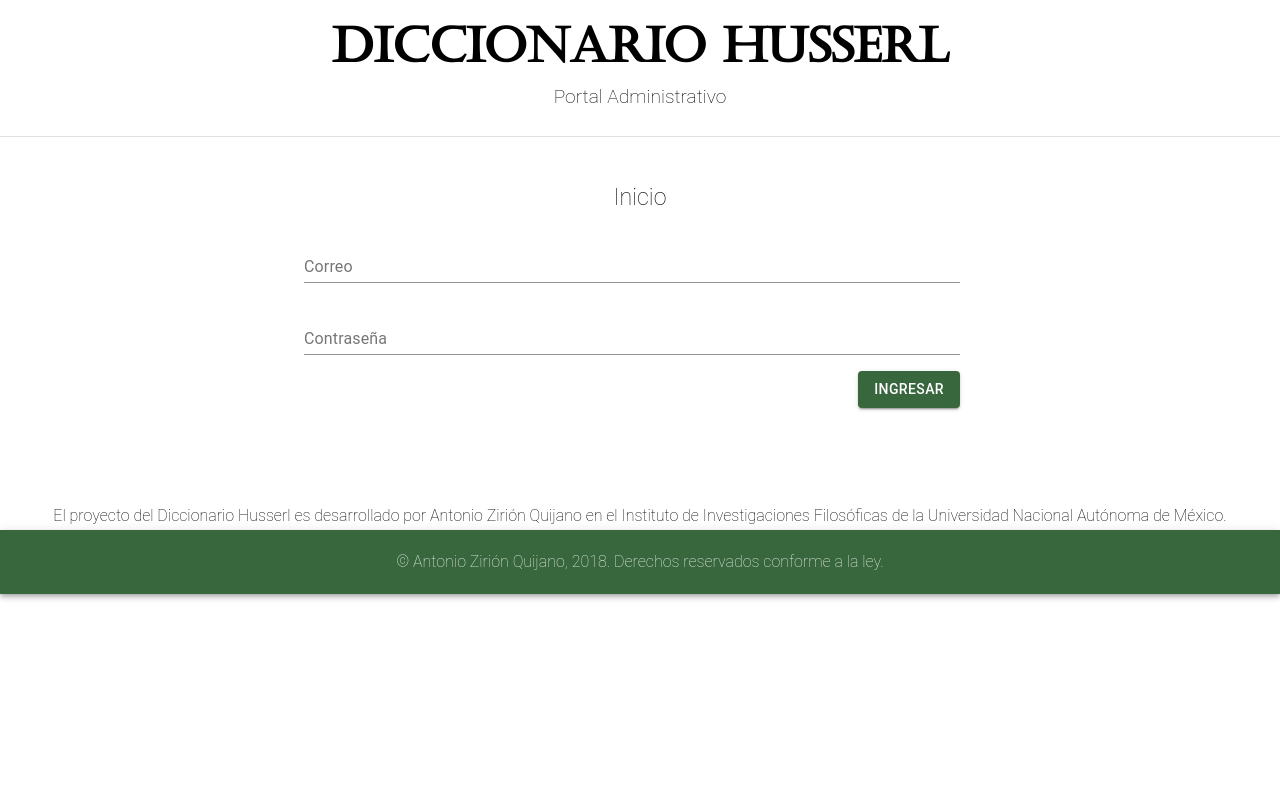
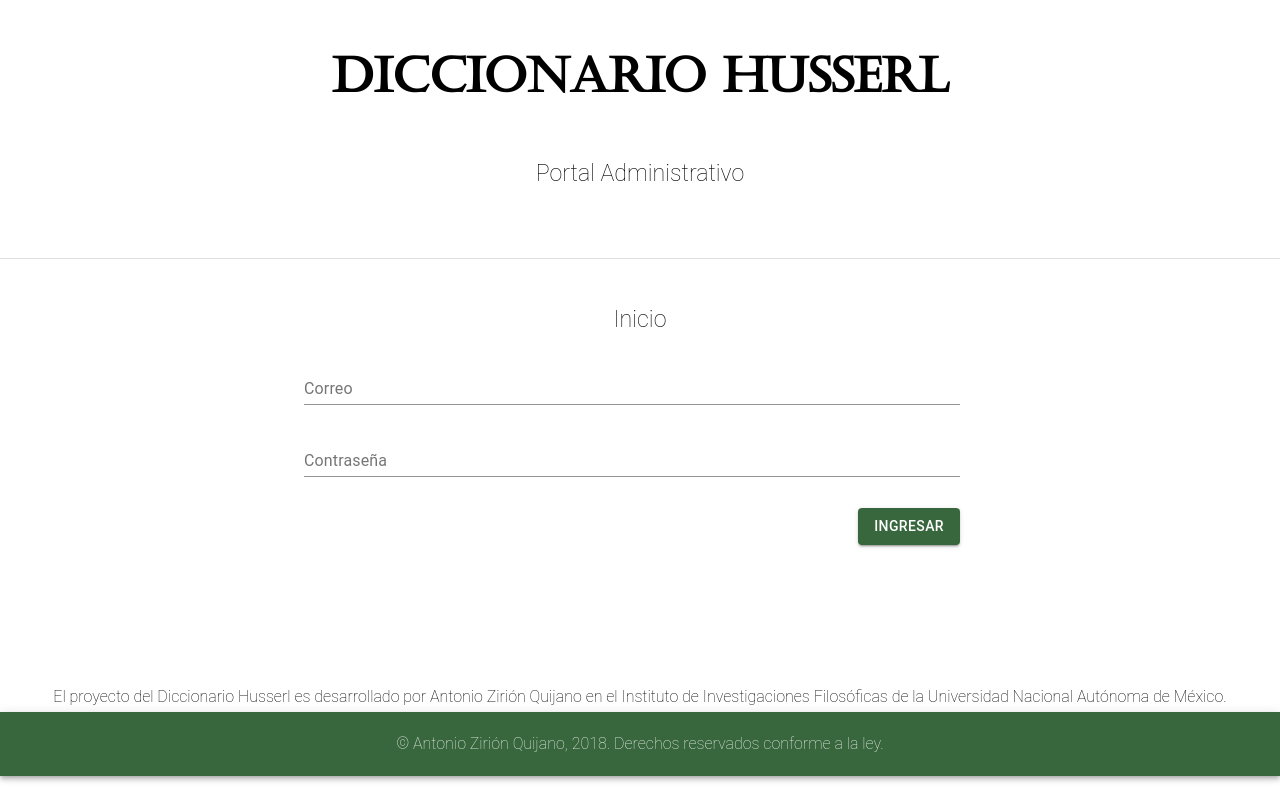
Before and after one commit to RaulRueda20/adminHusserl, a React (Create React App) app: page /#/ in a window 1280 px wide. Built offline with nearby package versions, Linux system fonts and the light colour scheme.

Commit message:
login arreglado

```diff
--- a/src/Components/Login/Footer.js
+++ b/src/Components/Login/Footer.js
@@ -7,9 +7,6 @@
   footerText : {
     paddingTop: "22px !important",
     color: "rgba(255,255,255, .9)",
-  },
-  footerBody: {
-    marginTop: 80
   }
 }
 
@@ -18,7 +15,7 @@
   render(){
     const { classes } = this.props;
     return(
-      <div className={classes.footerBody}>
+      <div>
         <Typography variant="h4" gutterBottom align="center">
            El proyecto del Diccionario Husserl es desarrollado por Antonio Zirión Quijano en el Instituto de Investigaciones Filosóficas de la Universidad Nacional Autónoma de México.
         </Typography>
--- a/src/Components/Login/Header.js
+++ b/src/Components/Login/Header.js
@@ -7,6 +7,9 @@
 const stylesHed = {
   subtitulo1:{
     marginTop: "10px",
+  },
+  Header:{
+    marginTop:"30px"
   }
 }
 
@@ -16,14 +19,14 @@
     const { classes } = this.props;
     return(
       <div>
-        <Grid className="grids" container justify="center">
-          <Grid item xs={12}  align="center">
+        <Grid className="gridsLogin" container justify="center">
+          <Grid item xs={12} className={classes.Header} align="center">
             <Typography variant="h1" align="center">
               Diccionario Husserl
             </Typography>
           </Grid>
           <Grid item xs={12}>
-          <Typography className={classes.subtitulo1} variant="h2" align="center">
+          <Typography className={classes.subtitulo1} variant="h3" align="center">
             Portal Administrativo
             </Typography>
           </Grid>
--- a/src/Components/Login/LoginForm.js
+++ b/src/Components/Login/LoginForm.js
@@ -7,10 +7,9 @@
 import Button from '@material-ui/core/Button';
 import LinearProgress from '@material-ui/core/LinearProgress';
 import { withStyles } from '@material-ui/styles';
-import AbortController from "abort-controller"
 
-import Alerts from '../Alerts';
-import {adminService} from '../../js/webServices';
+import Snackbars from './Snackbars';
+import {adminService, loginService} from '../../js/webServices';
 import * as localStore from '../../js/localStore';
 
 const stylesFor = {
@@ -32,43 +31,40 @@
     // linkTo("main.html")
 }
 
-class LoginForm extends React.Component {
+function LoginForm(props){
+  const {classes}=props;
+  const [correo, setCorreo]=React.useState("");
+  const [password, setPassword]=React.useState("");
+  const [snackbar, setSnackbar]=React.useState({open:false, variant:"", message:""});
+  const [loading, setLoading]=React.useState(false);
 
-  state={  correo:'', password:'', alert : false, mensajeAlert : "", tituloAlert: "", loading : false}
-
-   onFormSubmit = (event) => {
+  function onFormSubmit(event){
     event.preventDefault();
-    this.setState({loading : true})
-    var as = {"email" : this.state.correo, "user_password" : this.state.password}
-    localStore.setObjects("admin_sesion", as)
-    var service = "/login/admin?userId=" + this.state.correo + "&password=" + this.state.password
-    adminService(service, "GET", {}, (data) => {
+    if(correo=="" || password == ""){
+      setSnackbar({open:true,variant:"error",message:"Correo o password incorrecto"})
+    }else{
+      setLoading(true);
+      var params = ({"email" : correo, "user_password" : password})
+      var service = "/login/admin?userId=" + correo + "&password=" + password
+      loginService(service, "GET", params, (data) => {
         console.log(data)
-      this.setState({loading : false})
+        setLoading(false)
         if(data.data.error == null){
           console.log("Passed")
           localStorage.removeItem("admin_sesion")
           localStore.setObjects("admin_sesion", data.response)
           document.getElementById("toMain").click()
-      }else{
-        this.setState({mensajeAlert : data.data.error, alert : true, tituloAlert:"Usuario o Contreña Incorrectos"})
-        localStorage.removeItem("admin_sesion")
         }
       })
     }
-
-
-  handleAlertClose = () => {
-    this.setState({alert:false})
   }
 
-
-  render(){
-    const{ correo, password } = this.state
-    const { classes } = this.props;
+  const handleClose=(event,reason)=>{
+    setSnackbar({open:false,variant:snackbar.variant,message:""})
+  }
 
   return (
-      <form onSubmit={this.onFormSubmit}>
+    <form onSubmit={onFormSubmit} className="formLogin">
       <br/><br/>
       <Typography variant="h3" align="center" gutterBottom >
         Inicio
@@ -80,8 +76,8 @@
             // variant="outlined"
             id="custom-css-outlined-input"
             margin="normal"
-              value={this.state.correo}
-              onChange={e => this.setState({correo: e.target.value})}
+            value={correo}
+            onChange={e => setCorreo(e.target.value)}
             className={classes.TextField1}
           />
         </Grid>
@@ -90,17 +86,16 @@
             label="Contraseña"
             // variant="outlined"
             id="custom-css-outlined-input"
-              value={this.state.password}
-              onChange={e => this.setState({password: e.target.value})}
+            value={password}
+            onChange={e => setPassword(e.target.value)}
             className={classes.TextField2}
             type = "password"
           />
         </Grid>
-          <Grid item xs={12} sm={8} lg={7} className="grids">
+        <Grid item xs={12} sm={8} lg={7} className="gridsBoton">
           <Grid container justify="flex-end" className="grids">
             <Grid item>
               <Button
-                  onClick={this.onSubmitRegistre}
                 variant="contained"
                 color="primary"
                 type="submit"
@@ -112,12 +107,11 @@
         </Grid>
 
       </Grid>
-        <Alerts mensaje={this.state.mensajeAlert} open={this.state.alert} handleClose={this.handleAlertClose} titulo={this.state.tituloAlert}/>
-        <LinearProgress className={classNames([{"hidden" : !this.state.loading}, "loadingBar"])}/>
+      <Snackbars snackbar={snackbar} handleClose={handleClose} lang={props.lang}/>
+      <LinearProgress className={classNames([{"hidden" : !loading}, "loadingBar"])}/>
       <Link id="toMain" to="/main"/>
     </form>
   )
-  }
 };
 
 export default withStyles(stylesFor)(LoginForm);
--- /dev/null
+++ b/src/Components/Login/Snackbars.js
@@ -0,0 +1,86 @@
+import React from 'react';
+import ErrorIcon from '@material-ui/icons/Error';
+import WarningIcon from '@material-ui/icons/Warning';
+import CheckCircleIcon from '@material-ui/icons/CheckCircle';
+import Snackbar from '@material-ui/core/Snackbar';
+import SnackbarContent from '@material-ui/core/SnackbarContent';
+import {amber, green} from '@material-ui/core/colors';
+import clsx from 'clsx';
+import { makeStyles } from '@material-ui/styles';
+
+const iconoVariante={
+    success: CheckCircleIcon,
+    error: ErrorIcon,
+    warning: WarningIcon
+}
+
+const useStyle1=makeStyles(theme=>({
+    success:{
+        backgroundColor: green[600],
+    },
+    error:{
+        backgroundColor: theme.palette.error.dark,
+    },
+    warning:{
+        backgroundColor: amber[700]
+    },
+    icon:{
+        fontSize:20,
+    },
+    iconVariant:{
+        opacity: 0.9,
+        marginRight: theme.spacing(1)
+    },
+    message:{
+        display:"flex",
+        alingItems: "center"
+    }
+}))
+
+function EnvoltorioDeSnack(props){
+    const classes = useStyle1();
+    const {className, message, onClose, variant, ...other}=props;
+    const Icon = iconoVariante[variant]
+
+    return(
+        <SnackbarContent
+        className={clsx(classes[variant], className)}
+        aria-describedby="client-snackbar"
+        message={
+            <span id="client-snackbar" className={classes.message}>
+                <Icon className={clsx(classes.icon, classes.iconVariant)} />
+                {message}
+            </span>
+        }
+        {...other}
+        />
+    )
+}
+
+const useStyle2 = makeStyles(theme=>({
+    margin: {
+        margin: theme.spacing(1)
+    }
+}))
+
+export default function Snackbars(props){
+    const classes=useStyle2();
+
+    return(
+        <div>
+            <Snackbar
+            anchorOrigin={{
+                vertical: "bottom",
+                horizontal: "left"
+            }}
+            open={props.snackbar.open}
+            onClose={props.handleClose}
+            >
+                <EnvoltorioDeSnack
+                variant={props.snackbar.variant}
+                message={props.snackbar.message}
+                />
+            </Snackbar>
+        </div>
+    )
+}
--- a/src/css/index.css
+++ b/src/css/index.css
@@ -47,6 +47,11 @@
   width: 100% !important;
 }
 
+.gridsLogin{
+  width: 100% !important;
+  height: 212px;
+}
+
 .gridsF{
   width: 100% !important;
   padding: 0px 5%;
@@ -79,3 +84,12 @@
 .input-with-icon-textfield{
   height: 20px;
 }
+
+.formLogin{
+  height: 400px;
+}
+
+.gridsBoton{
+  margin-top: 15px !important;
+  width: 100% !important;
+}
--- a/src/js/webServices.js
+++ b/src/js/webServices.js
@@ -1,6 +1,7 @@
 import axios from 'axios';
 import * as localStore from './localStore';
 const serverUrl = "http://localhost:1938/api/v1.0"
+// const serverUrl = "http://localhost:8080/api/v1.0"
 
 const webService = (service, method, params, next) => {
   var serverUsername = localStore.getObjects("sesion").user
@@ -30,7 +31,7 @@
   var auth = "Basic " + btoa(serverUsername + ":" + serverPassword)
   axios({
     method: method,
-    // contentType : 'application/json',
+    contentType : 'application/json',
     url: serverUrl + service,
     data: params,
     headers: {
```
Lines whose indentation alone changed are shown as unchanged.
